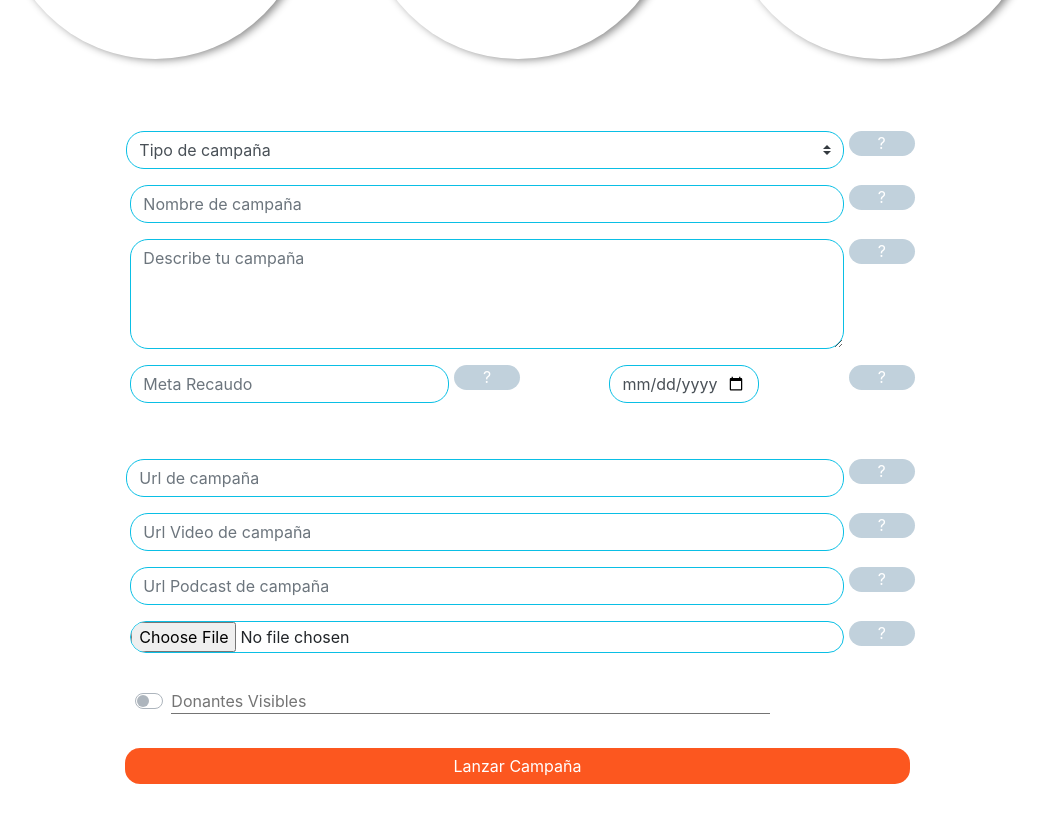
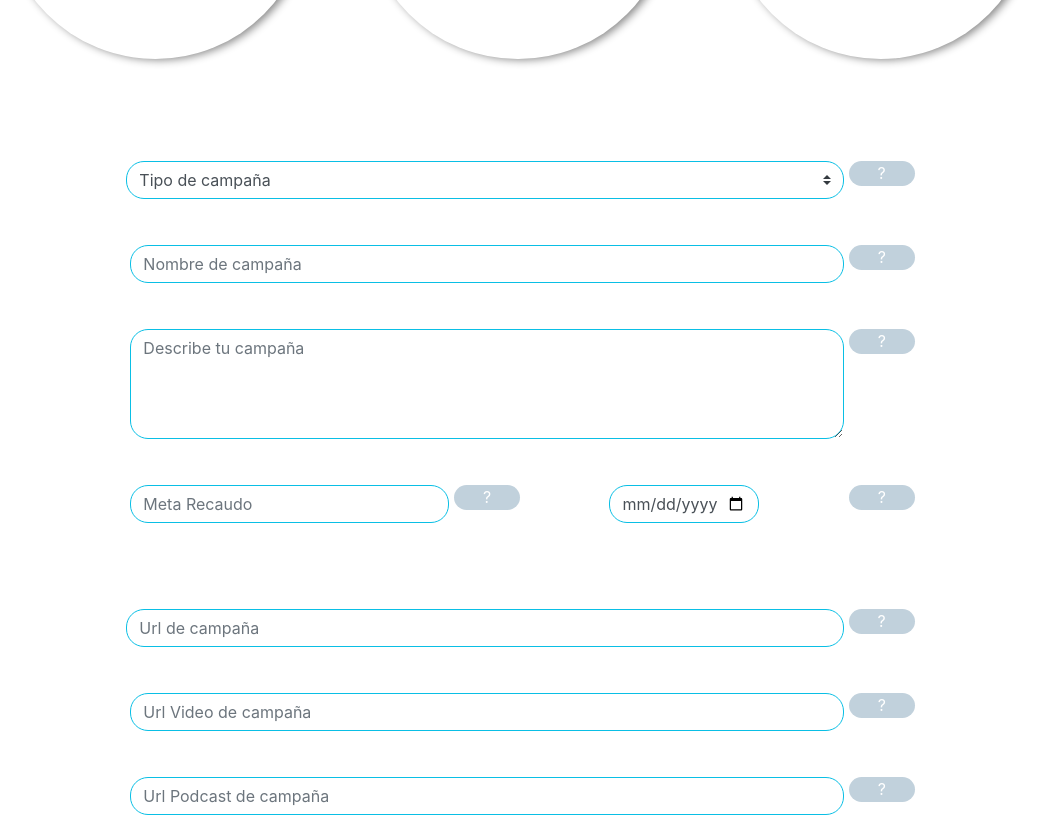
Before and after one commit to marialejandraip/crowdfunding-peer-to-peer, a React (Create React App) app: page /dashboard in a window 1280 px wide. Shown: the part 1220-2037 px from the top of the page, without its empty margins (122-1165 px from the left). Built offline with nearby package versions, Linux system fonts and the light colour scheme; no server answers; sample sign-in values are in the browser's storage.

Commit message:
top inputs forms

```diff
--- a/src/components/Forms.js
+++ b/src/components/Forms.js
@@ -21,7 +21,7 @@ const handleInputchange = event => {
           <Col sm={10} md ={8} className = "columns">
             <form className="card card-body input-group" id = {styles.form}
              >
-              <Form.Row>
+              <Form.Row className = {styles.rows}>
                 <Form.Group as = {Col}>
                   <Form.Control
                     as="select"
@@ -56,7 +56,7 @@ const handleInputchange = event => {
                 </ReactTooltip>
               </Form.Row>
 
-              <Form.Row>
+              <Form.Row className = {styles.container}>
                 <Form.Group as = {Col}>
                   <Form.Control
                     column sm={11} md={11}
--- a/src/components/Forms.module.css
+++ b/src/components/Forms.module.css
@@ -5,6 +5,7 @@
 #form{
     border:0;
 }
+
 .questionButton{
     background-color: #638ca865;
     width: 25px;
@@ -17,10 +18,7 @@
     align-items: center;
     justify-content: center;
     padding:auto;
-}
-
-.questionButton:hover{
-
+    margin-top: 30px;
 }
 
 #inputDate{
@@ -29,9 +27,7 @@
 .input{
     border: 1px solid #0ABFE5;
     border-radius: 18px;
-}
-#date{
-
+    margin-top: 30px;
 }
 
 .switch{
```
